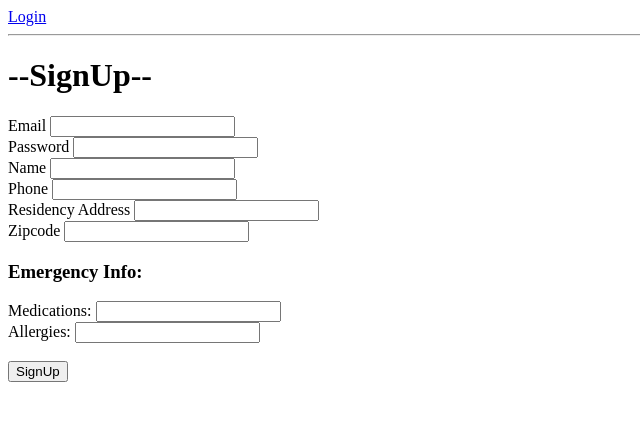
After one commit to Sol1323/hb-nat-disaster-app, a Flask app: page /signup in a window 1280 px wide. The commit adds this page. Shown: the top 421 px of the page, without its empty margins (0-640 px from the left). Run offline with Flask 2, Linux system fonts and the light colour scheme.

Commit message:
added /signup routes and signup_form.html

```diff
--- a/server.py
+++ b/server.py
@@ -30,6 +30,42 @@ def index():
 
     return render_template("index.html")
 
+@app.route('/signup', methods=['GET'])
+def register_form():
+    """Show form for user signup."""
+
+    return render_template("signup_form.html")
+
+
+@app.route('/signup', methods=['POST'])
+def register_process():
+    """Process registration."""
+
+    # Get form variables
+    email = request.form["email"]
+    password = request.form["password"]
+    name = request.form["name"]
+    phone = request.form["phone"]
+    zipcode = request.form["zipcode"]
+    medications = request.form["medications"]
+    allergies = request.form["allergies"]
+
+    new_user = User(email=email,
+                    password=password,
+                    name=name,
+                    phone=phone,
+                    zipcode=zipcode,
+                    medications=medications,
+                    allergies=allergies
+                    )
+
+    db.session.add(new_user)
+    db.session.commit()
+
+    flash(f"User {name} added.")
+    return redirect("/")
+
+
 
 if __name__ == "__main__":
     # We have to set debug=True here, since it has to be True at the point
--- a/templates/index.html
+++ b/templates/index.html
@@ -2,7 +2,7 @@
 {% block content %}
 
 
-  <h2>Natural Disaster Alert System</h2>
+  <h2>Natural Disaster Alert System Home Page</h2>
 
 
 {% endblock %}
--- /dev/null
+++ b/templates/signup_form.html
@@ -0,0 +1,71 @@
+{% extends 'base.html' %}
+{% block content %}
+
+<h1>--SignUp--</h1>
+
+<form action="/signup" method="POST">
+
+  <div>
+    <label>
+      Email
+      <input type="email" name="email">
+    </label>
+  </div>
+
+  <div>
+    <label>
+      Password
+      <input type="password" name="password">
+    </label>
+  </div>
+
+  <div>
+    <label>
+      Name
+      <input type="text" name="name">
+    </label>
+  </div>
+
+  <div>
+    <label>
+      Phone
+      <input type="text" name="phone">
+    </label>
+  </div>
+
+  <div>
+    <label>
+      Residency Address
+      <input type="text" name="residency-address">
+    </label>
+  </div>
+
+  <div>
+    <label>
+      Zipcode
+      <input type="text" name="zipcode">
+    </label>
+  </div>
+
+  <h3>Emergency Info:</h3>
+  <div>
+    <label>
+      Medications:
+      <input type="text" name="medications">
+    </label>
+  </div>
+
+  <div>
+    <label>
+      Allergies:
+      <input type="text" name="allergies">
+    </label>
+  </div><br>
+
+  <div>
+    <input type="submit" value="SignUp">
+  </div>
+
+</form>
+
+{% endblock %}
```
